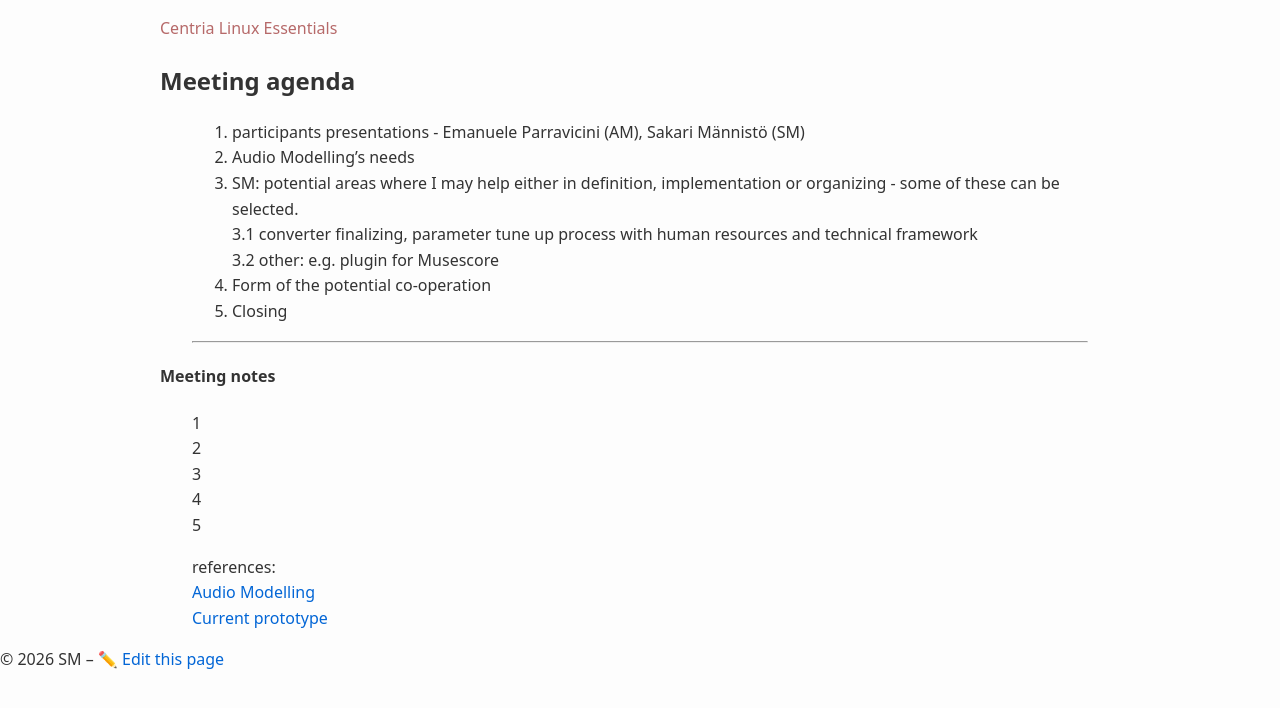
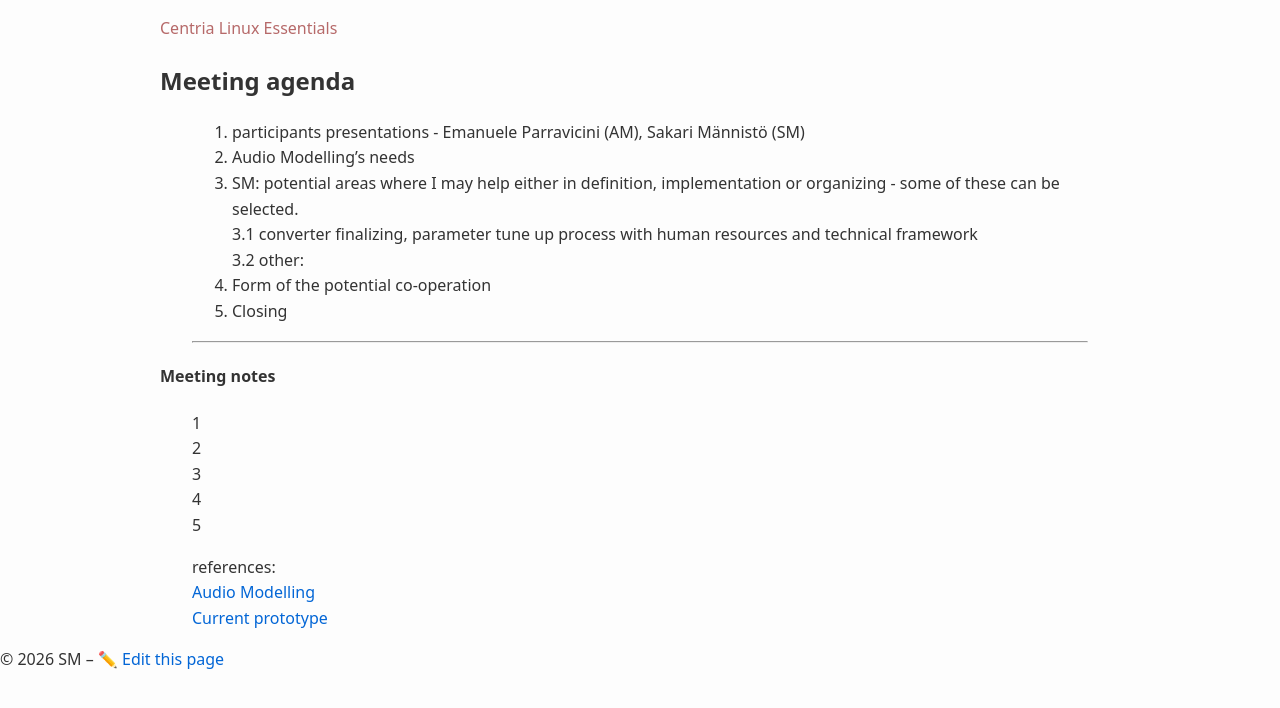
Before and after one commit to averkoc/lxprivate, a Jekyll site: the page built from docs/meetam.md, in a window 1280 px wide. Shown: the top 708 px of the page. Built offline with Jekyll 4.4.1, drawn with Linux system fonts in a browser that asks for light colours.

Commit message:
Sync docs

```diff
--- a/docs/meetam.md
+++ b/docs/meetam.md
@@ -7,7 +7,7 @@ title: "Sheet music to expressive midi for SWAM instruments"
 2. Audio Modelling's needs
 3. SM: potential areas where I may help either in definition, implementation or organizing - some of these can be selected.
 3.1 converter finalizing, parameter tune up process with human resources and technical framework
-3.2 other: e.g. plugin for Musescore
+3.2 other:
 4. Form of the potential co-operation
 5. Closing
 
```
